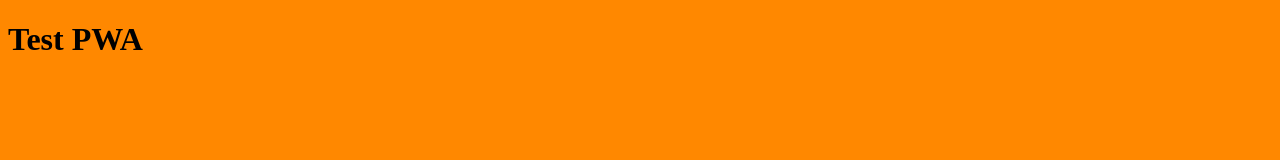
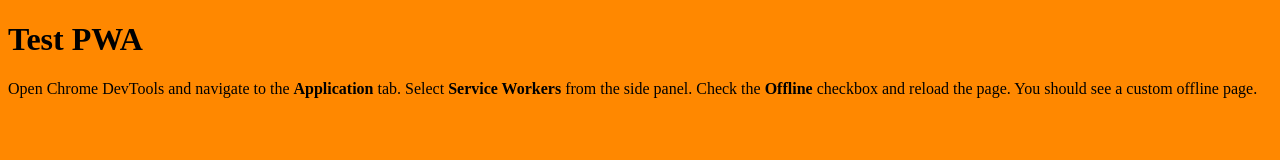
Before and after one commit to quxbaz/test-pwa, a website: page public/index.html in a window 1280 px wide. Drawn offline with Linux system fonts and the light colour scheme.

Commit message:
Add description.

```diff
--- a/public/index.html
+++ b/public/index.html
@@ -8,6 +8,12 @@
   <body>
     <div id="Main">
       <h1>Test PWA</h1>
+      <p>
+        Open Chrome DevTools and navigate to the <b>Application</b>
+        tab. Select <b>Service Workers</b> from the side panel. Check
+        the <b>Offline</b> checkbox and reload the page. You should see a custom
+        offline page.
+      </p>
     </div>
     <script src="./script.js"></script>
   </body>
```
